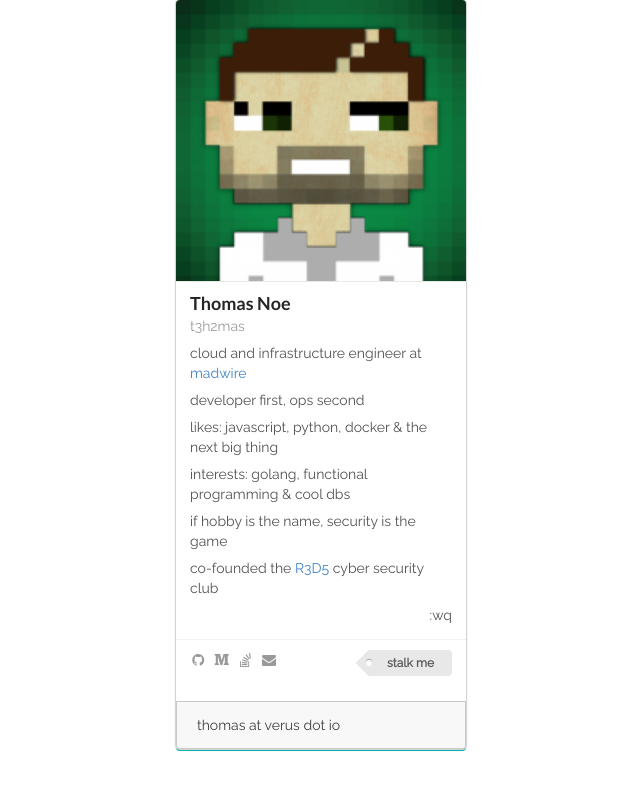
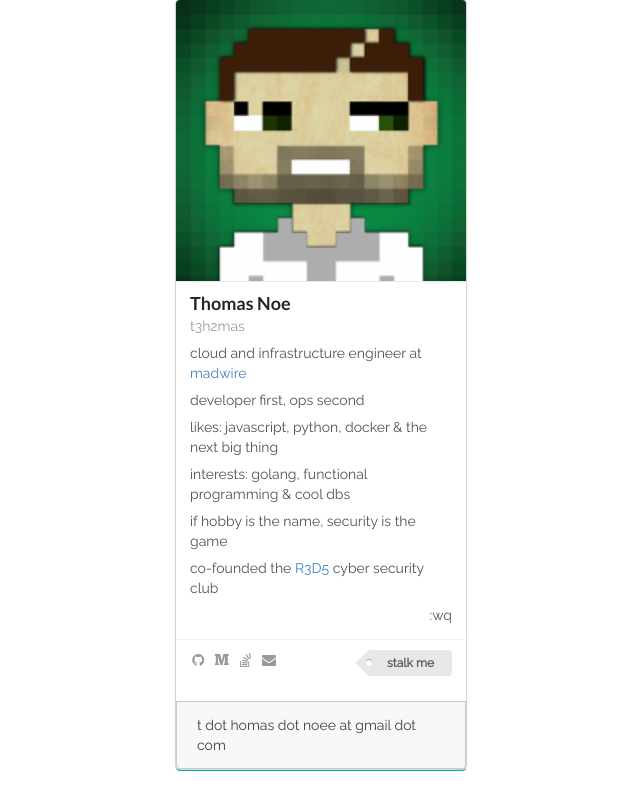
Before and after one commit to t3h2mas/t3h2mas.github.io, a plain HTML site: page index.html in a window 1280 px wide. Both pictures are taken after a click on the link 589 px from the left and 660 px from the top of the page. Shown: the whole page, without its empty margins (319-959 px from the left). Drawn offline with Linux system fonts and the light colour scheme.

Commit message:
move away from verus email

```diff
--- a/index.html
+++ b/index.html
@@ -49,7 +49,7 @@
             </span>
           </div>
           <div id="hide" class="ui hidden message">
-            <p>thomas at verus dot io</p>
+            <p>t dot homas dot noee at gmail dot com</p>
           </div>
         </div>
     </div>
```
